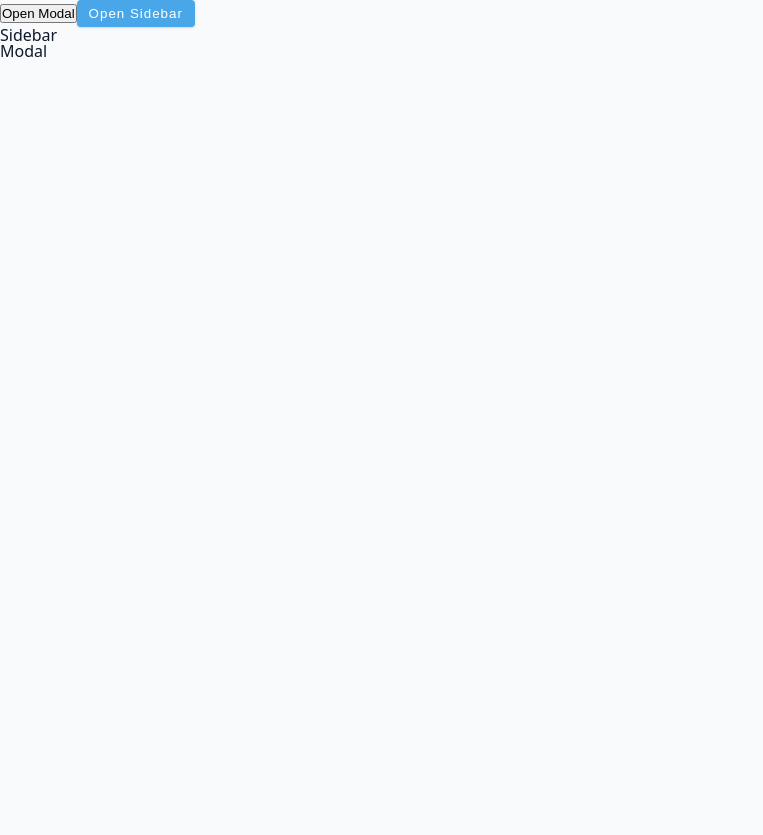
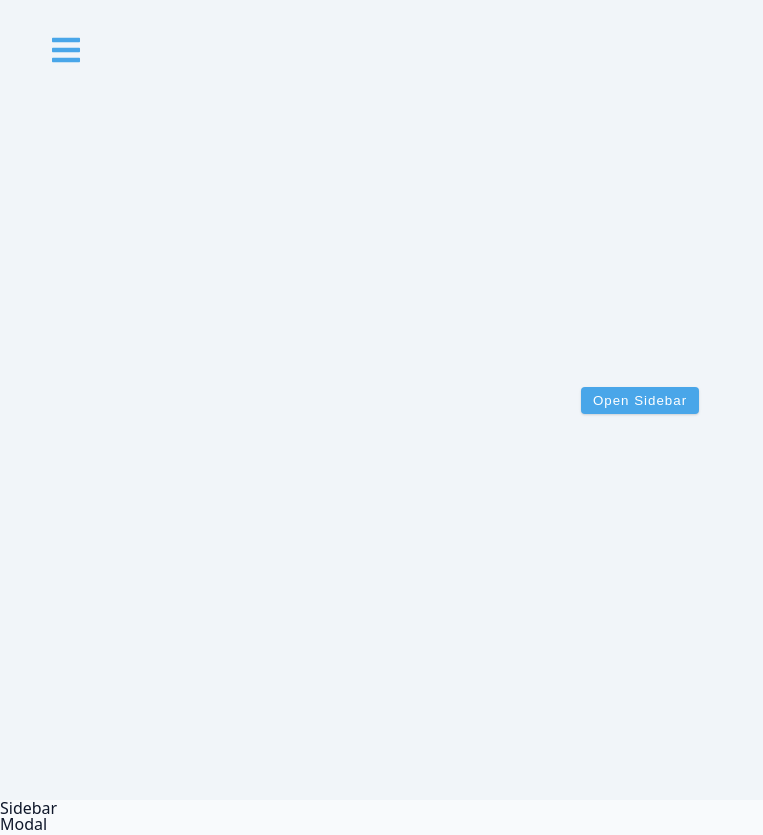
Before and after one commit to zayzou/sidebar-react, a React (Vite) app: page / in a window 1280 px wide. Shown: the whole page, without its empty margins (0-763 px from the left). Before the commit the page ends 800 px from the top, so only its background shows below. Built offline with nearby package versions, Linux system fonts and the light colour scheme.

Commit message:
Style Sidebar button

```diff
--- a/src/Home.jsx
+++ b/src/Home.jsx
@@ -1,11 +1,12 @@
 import React from "react";
+import { FaBars } from "react-icons/fa";
 import { useGlobalContext } from "./GlobalContext";
 
 const Home = () => {
   return (
     <main>
       <button className="sidebar-toggle" onClick={useGlobalContext().openModal}>
-        Open Modal
+        <FaBars />
       </button>
       <button className="btn" onClick={useGlobalContext().openSidebar}>
         Open Sidebar
--- a/src/index.css
+++ b/src/index.css
@@ -257,3 +257,40 @@ ul {
 Project CSS
 ===============
 */
+
+main{
+  min-height: 100vh;
+  display: flex;
+  justify-content: center;
+  align-items: center;
+  background-color: var(--grey-100);
+}
+
+.sidebar-toggle{
+  position: fixed;
+  top: 2rem;
+  left: 3rem;
+  font-size: 2rem;
+  background: transparent;
+  border-color: transparent;
+  color: var(--primary-500);
+  cursor: pointer;
+  animation: bounce 2s ease-in-out infinite   ;
+  -webkit-animation: bounce 2s ease-in-out infinite   ;
+}
+
+@keyframes bounce {
+  0%{
+    transform: scale(1);
+
+}
+  50%{
+    transform: scale(1.5);
+
+
+}
+  100%{
+    transform: 1;
+
+}
+}
```
